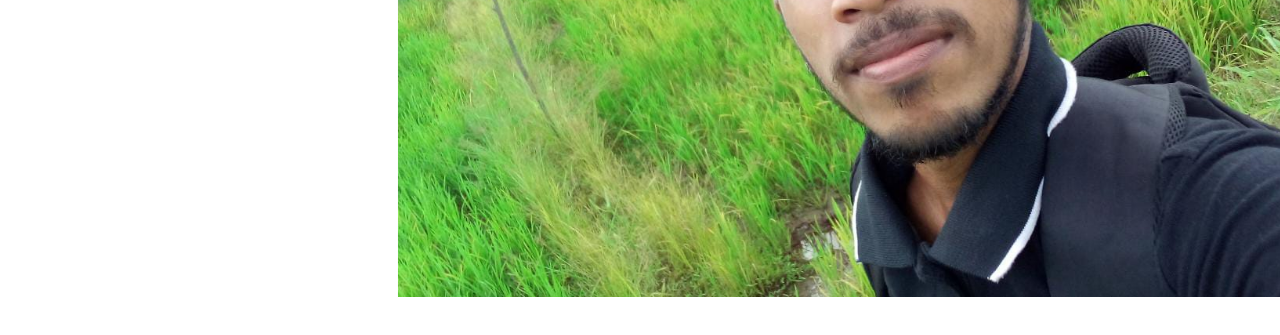
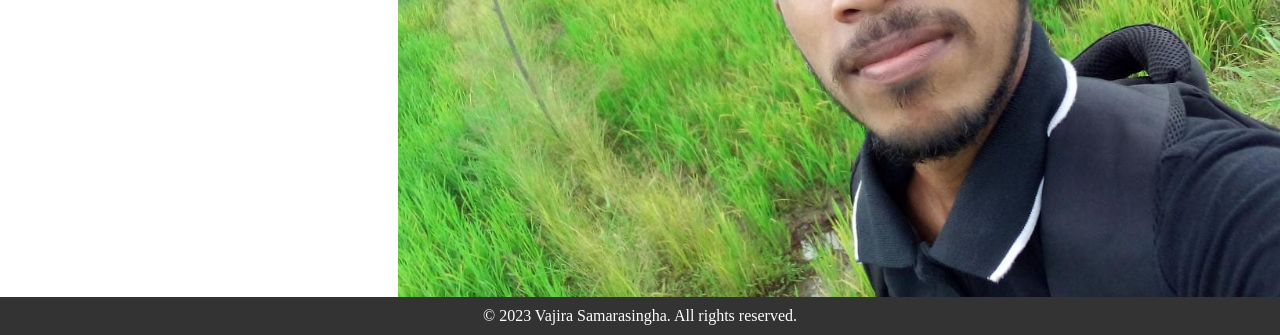
Before and after one commit to VajiraSamarasingha/portfolio-websites, a plain HTML site: page index.html in a window 1280 px wide. Shown: the part 503-838 px from the top of the page. Before the commit the page ends 800 px from the top, so only its background shows below. Drawn offline with nearby package versions, Linux system fonts and the light colour scheme.

Commit message:
Add Footer for web page
Add footer for web page for represent

```diff
--- a/index.html
+++ b/index.html
@@ -34,6 +34,12 @@
         </div>
     </div>
 
+    <footer>
+        <div class="footer-content">
+            <p>&copy; 2023 Vajira Samarasingha. All rights reserved.</p>
+        </div>
+    </footer>
+
     <script src="https://unpkg.com/ionicons@5.4.0/dist/ionicons.js"></script>
 
 </body>
--- a/style.css
+++ b/style.css
@@ -118,3 +118,15 @@ ul li a:hover{
 .icons ion-icon:hover{
     color: rgb(39,174,209);
 }
+/* Add this to your style.css */
+footer {
+    background-color: #333;
+    color: #fff;
+    text-align: center;
+    padding: 10px 0;
+}
+
+.footer-content {
+    max-width: 800px;
+    margin: 0 auto;
+}
```
